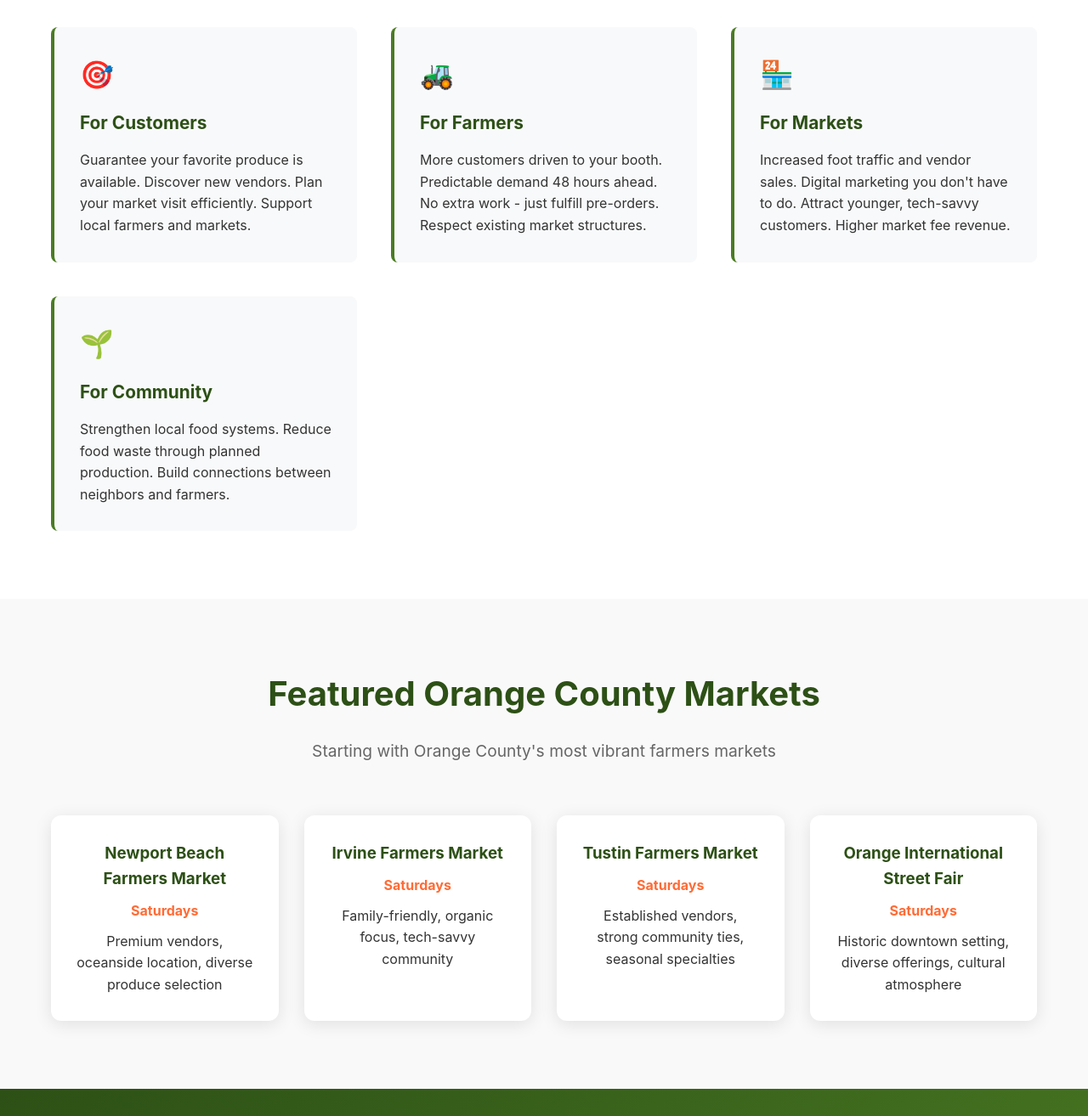
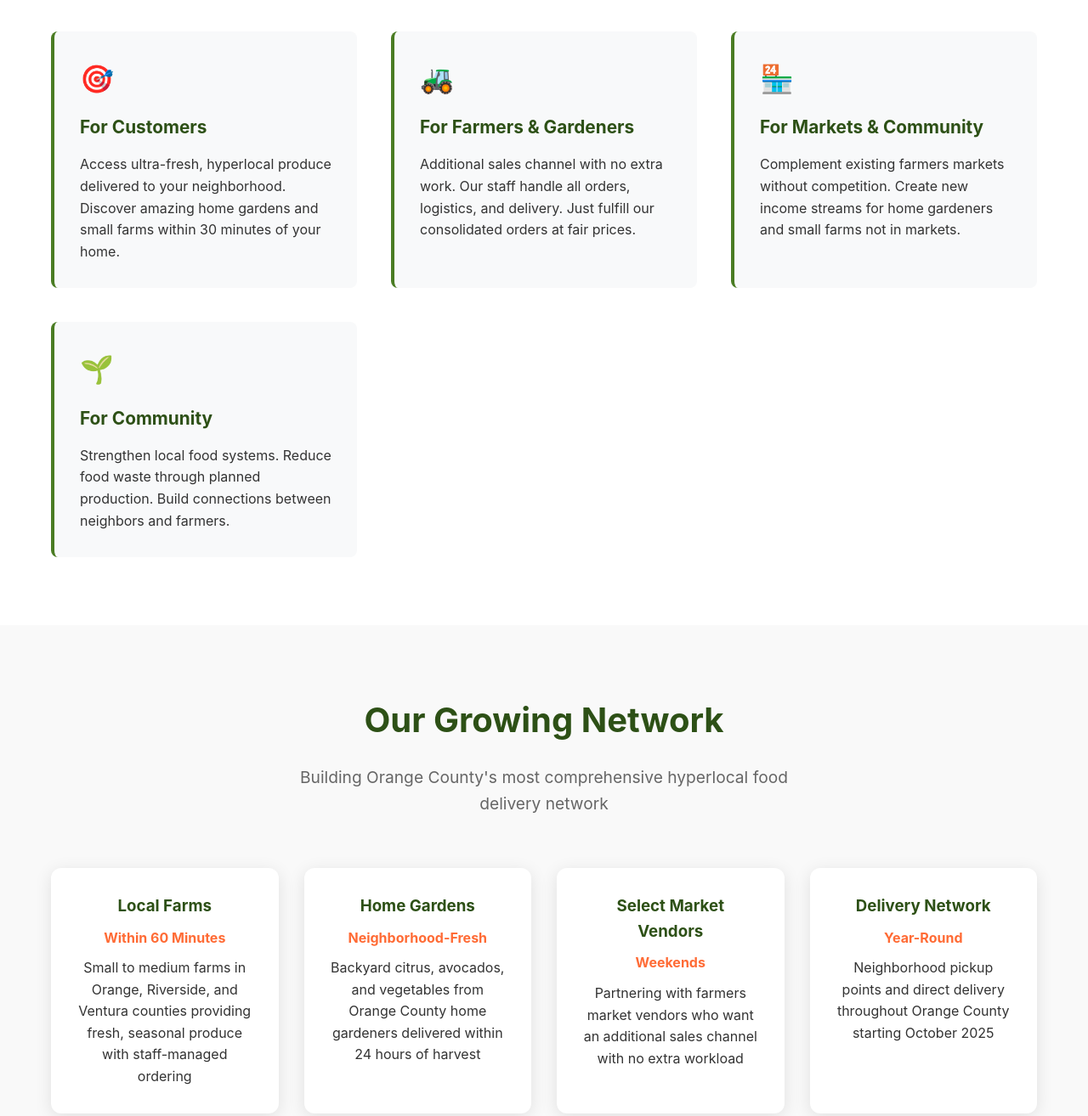
Before and after one commit to sajithfx/grove2table.com, a plain HTML site: page index.html in a window 1280 px wide. Shown: the part 1290-2604 px from the top of the page at 85% size. Drawn offline with Linux system fonts and the light colour scheme.

Commit message:
Update index.html

```diff
--- a/index.html
+++ b/index.html
@@ -4,9 +4,9 @@
 <head>
     <meta charset="UTF-8">
     <meta name="viewport" content="width=device-width, initial-scale=1.0">
-    <title>Grove2Table - Orange County's Hyperlocal Food Platform</title>
+    <title>Grove2Table - Orange County's Hyperlocal Food Delivery Network</title>
     <meta name="description"
-        content="Pre-order fresh produce from Orange County farmers markets. Support local farms, guarantee availability, pick up at market booths.">
+        content="Orange County's hyperlocal food delivery network. Fresh produce from local farms and home gardens delivered to your neighborhood.">
 
     <style>
         * {
@@ -384,8 +384,8 @@
     <header>
         <div class="container">
             <h1 class="logo">🍊 Grove2Table</h1>
-            <p class="tagline">Pre-order from Orange County Farmers Markets</p>
-            <p class="subtitle">Support local farms • Guarantee fresh produce • Skip the crowds</p>
+            <p class="tagline">Orange County's Hyperlocal Food Delivery Network</p>
+            <p class="subtitle">From local farms & home gardens • Fresh delivery • Hyperlocal community</p>
 
             <div class="cta-buttons">
                 <a href="#email-signup" class="btn btn-primary">Join Early Access List</a>
@@ -398,29 +398,25 @@
     <section class="how-it-works">
         <div class="container">
             <h2 class="section-title">How Grove2Table Works</h2>
-            <p class="section-subtitle">Working WITH farmers markets to make fresh, local food more accessible while
-                supporting vendors and market communities.</p>
+            <p class="section-subtitle">Connecting Orange County neighbors with local farms, home gardens, and select farmers market vendors through our managed delivery network.</p>
 
             <div class="steps">
                 <div class="step">
                     <div class="step-number">1</div>
-                    <h3>Browse & Order</h3>
-                    <p>Browse available produce by market day. Place orders at least 48 hours before market day to
-                        guarantee availability of your favorite items.</p>
+                    <h3>Browse & Order Online</h3>
+                    <p>Browse fresh produce from local farms, home gardens, and select farmers market vendors. Place orders at least 48 hours ahead for guaranteed availability and optimal freshness.</p>
                 </div>
 
                 <div class="step">
                     <div class="step-number">2</div>
-                    <h3>Visit the Market</h3>
-                    <p>Go to your chosen farmers market on market day. Find your vendor's booth and enjoy the full
-                        market experience - discover new vendors, seasonal specialties, and community atmosphere.</p>
+                    <h3>We Handle Everything</h3>
+                    <p>Our staff coordinate with farmers and gardeners, collect your orders, and manage all the logistics. No extra work for growers - they just fulfill our consolidated orders.</p>
                 </div>
 
                 <div class="step">
                     <div class="step-number">3</div>
-                    <h3>Pick Up & Pay</h3>
-                    <p>Collect your pre-ordered items directly from the vendor's booth. Pay market prices directly to
-                        the farmer. Support both the vendor and the farmers market.</p>
+                    <h3>Fresh Delivery</h3>
+                    <p>Receive your ultra-fresh produce delivered to convenient neighborhood pickup points or direct to your door. Pay fair prices directly supporting local growers.</p>
                 </div>
             </div>
         </div>
@@ -435,22 +431,19 @@
                 <div class="prop">
                     <div class="prop-icon">🎯</div>
                     <h3>For Customers</h3>
-                    <p>Guarantee your favorite produce is available. Discover new vendors. Plan your market visit
-                        efficiently. Support local farmers and markets.</p>
+                    <p>Access ultra-fresh, hyperlocal produce delivered to your neighborhood. Discover amazing home gardens and small farms within 30 minutes of your home.</p>
                 </div>
 
                 <div class="prop">
                     <div class="prop-icon">🚜</div>
-                    <h3>For Farmers</h3>
-                    <p>More customers driven to your booth. Predictable demand 48 hours ahead. No extra work - just
-                        fulfill pre-orders. Respect existing market structures.</p>
+                    <h3>For Farmers & Gardeners</h3>
+                    <p>Additional sales channel with no extra work. Our staff handle all orders, logistics, and delivery. Just fulfill our consolidated orders at fair prices.</p>
                 </div>
 
                 <div class="prop">
                     <div class="prop-icon">🏪</div>
-                    <h3>For Markets</h3>
-                    <p>Increased foot traffic and vendor sales. Digital marketing you don't have to do. Attract younger,
-                        tech-savvy customers. Higher market fee revenue.</p>
+                    <h3>For Markets & Community</h3>
+                    <p>Complement existing farmers markets without competition. Create new income streams for home gardeners and small farms not in markets.</p>
                 </div>
 
                 <div class="prop">
@@ -466,32 +459,32 @@
     <!-- Featured Markets -->
     <section class="markets">
         <div class="container">
-            <h2 class="section-title">Featured Orange County Markets</h2>
-            <p class="section-subtitle">Starting with Orange County's most vibrant farmers markets</p>
+            <h2 class="section-title">Our Growing Network</h2>
+            <p class="section-subtitle">Building Orange County's most comprehensive hyperlocal food delivery network</p>
 
             <div class="market-grid">
                 <div class="market">
-                    <h3>Newport Beach Farmers Market</h3>
-                    <div class="market-day">Saturdays</div>
-                    <p>Premium vendors, oceanside location, diverse produce selection</p>
+                    <h3>Local Farms</h3>
+                    <div class="market-day">Within 60 Minutes</div>
+                    <p>Small to medium farms in Orange, Riverside, and Ventura counties providing fresh, seasonal produce with staff-managed ordering</p>
                 </div>
 
                 <div class="market">
-                    <h3>Irvine Farmers Market</h3>
-                    <div class="market-day">Saturdays</div>
-                    <p>Family-friendly, organic focus, tech-savvy community</p>
+                    <h3>Home Gardens</h3>
+                    <div class="market-day">Neighborhood-Fresh</div>
+                    <p>Backyard citrus, avocados, and vegetables from Orange County home gardeners delivered within 24 hours of harvest</p>
                 </div>
 
                 <div class="market">
-                    <h3>Tustin Farmers Market</h3>
-                    <div class="market-day">Saturdays</div>
-                    <p>Established vendors, strong community ties, seasonal specialties</p>
+                    <h3>Select Market Vendors</h3>
+                    <div class="market-day">Weekends</div>
+                    <p>Partnering with farmers market vendors who want an additional sales channel with no extra workload</p>
                 </div>
 
                 <div class="market">
-                    <h3>Orange International Street Fair</h3>
-                    <div class="market-day">Saturdays</div>
-                    <p>Historic downtown setting, diverse offerings, cultural atmosphere</p>
+                    <h3>Delivery Network</h3>
+                    <div class="market-day">Year-Round</div>
+                    <p>Neighborhood pickup points and direct delivery throughout Orange County starting October 2025</p>
                 </div>
             </div>
         </div>
@@ -501,8 +494,7 @@
     <section class="email-signup" id="email-signup">
         <div class="container">
             <h2 class="section-title">Join Our Early Access List</h2>
-            <p class="section-subtitle">Be the first to know when Grove2Table launches in October 2025. Get exclusive
-                founding member benefits and early access to your favorite vendors.</p>
+            <p class="section-subtitle">Be the first to know when Grove2Table launches in October 2025. Get exclusive founding member benefits and access to the freshest hyperlocal produce network.</p>
 
             <form class="signup-form" action="https://formspree.io/sajithfx@gmail.com" method="POST">
                 <input type="hidden" name="_next" value="https://sajithfx.github.io/grove2table.com/">
@@ -566,8 +558,7 @@
 
                 <div class="footer-section">
                     <h3>Mission</h3>
-                    <p>Supporting local farmers, strengthening community connections, and making fresh food accessible
-                        through farmers markets.</p>
+                    <p>Connecting Orange County neighbors with hyperlocal farms and gardens through our managed delivery network. Making ultra-fresh food accessible while supporting local growers.</p>
                 </div>
             </div>
 
```
